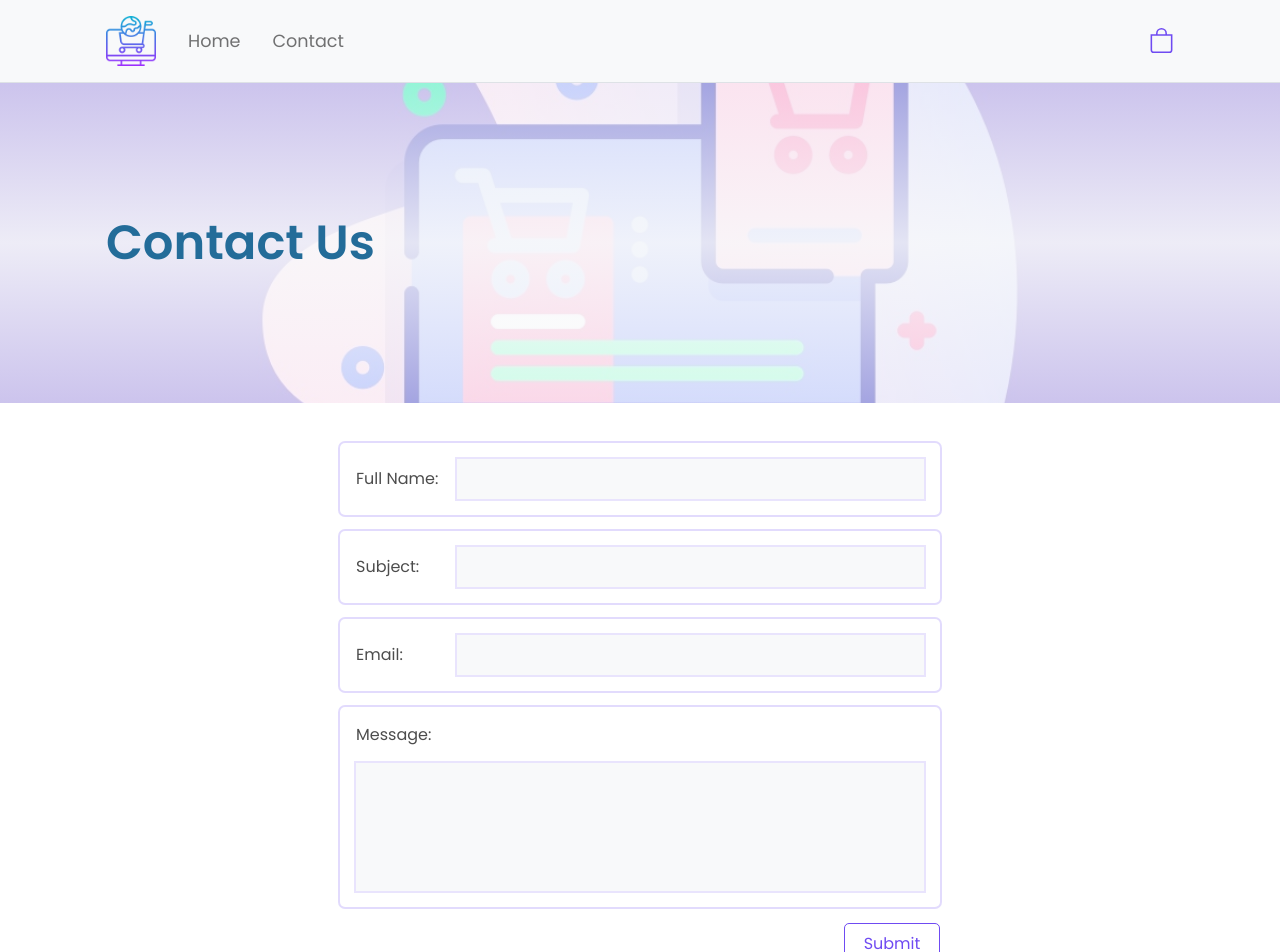
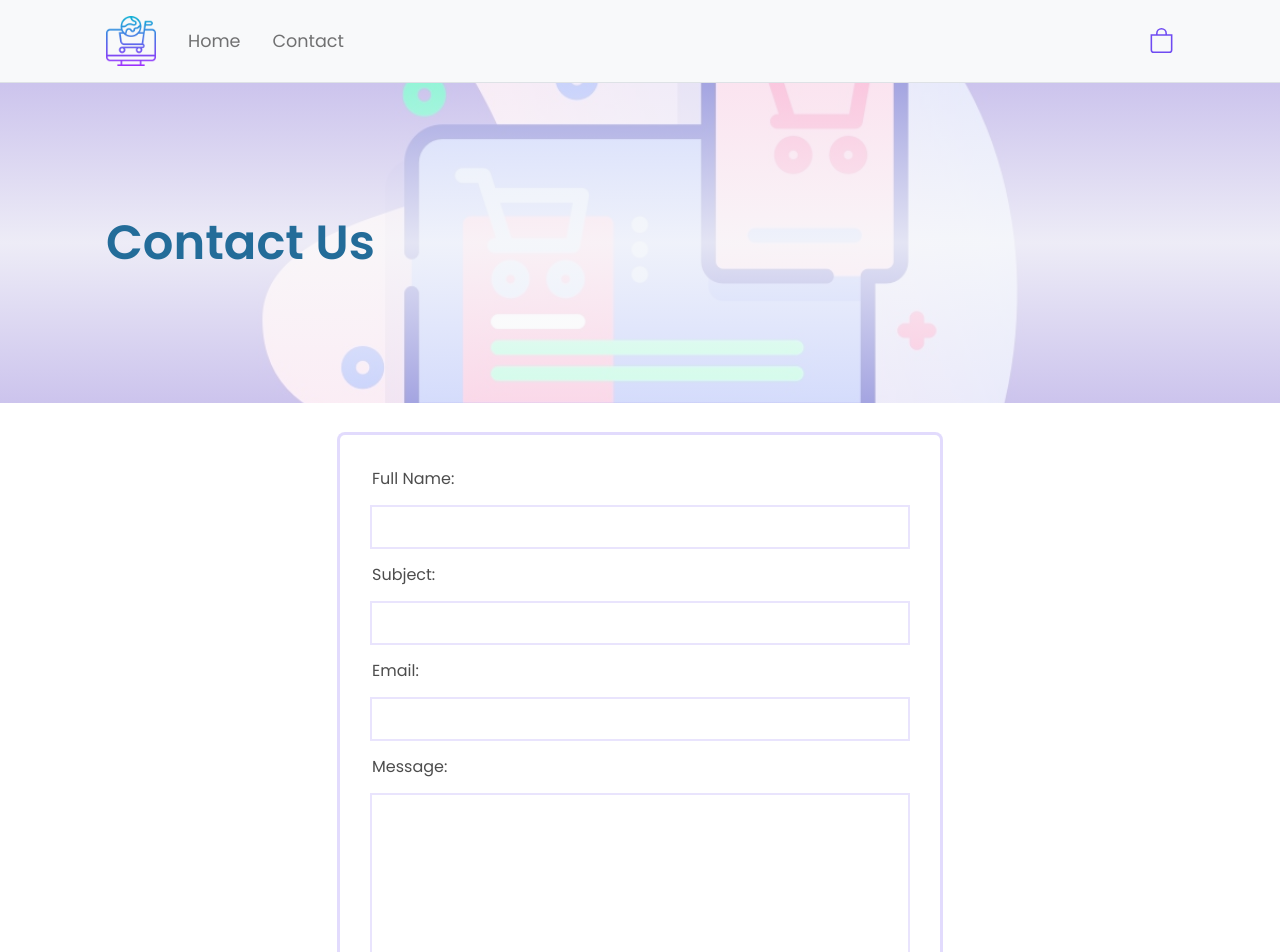
Before and after one commit to olee2/ecom, a React (Create React App) app: page /contact in a window 1280 px wide. Shown: the top 952 px of the page. Built offline with nearby package versions, Linux system fonts and the light colour scheme.

Commit message:
Redoing form styles

```diff
--- a/src/pages/contact/contact.scss
+++ b/src/pages/contact/contact.scss
@@ -18,7 +18,7 @@
 
 .contact-form {
   display: flex;
-  padding: 1.5rem 0;
+  padding: 2rem;
   color: $text-color;
   flex: 1;
   justify-content: center;
@@ -27,7 +27,14 @@
   gap: 1rem;
   width: 100%;
   max-width: 600px;
-  margin: 0 auto;
+  margin: 1rem auto;
+  box-shadow: #6e4af233 0px 0px 0px 3px;
+  border-radius: 5px;
+
+  @media screen and (max-width: $small) {
+    box-shadow: none;
+    padding: 0;
+  }
 
   h1 {
     margin-bottom: 3rem;
@@ -36,9 +43,8 @@
 
   label {
     display: flex;
-    align-items: center;
-    padding: 1rem;
-    box-shadow: #6e4af233 0px 0px 0px 2px;
+    flex-direction: column;
+
     flex-wrap: wrap;
     gap: 1rem;
     width: 100%;
@@ -53,7 +59,7 @@
       flex: 1;
       border: none;
       transition: 0.2s;
-      background-color: $bg-light;
+
       padding: 0.5rem;
       box-shadow: #6f4bf226 0px 0px 0px 2px;
 
@@ -67,6 +73,7 @@
   .btn {
     align-self: flex-end;
     min-width: 6rem;
+    margin-top: 1rem;
   }
 
   .textarea-label {
```
